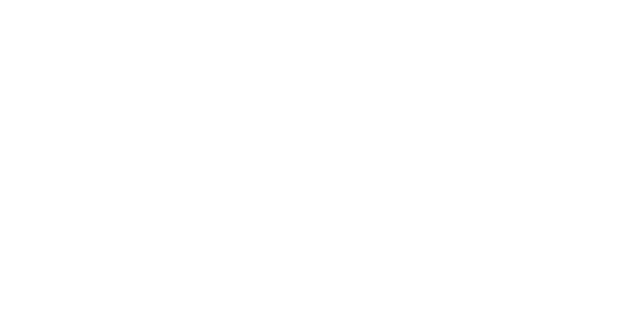
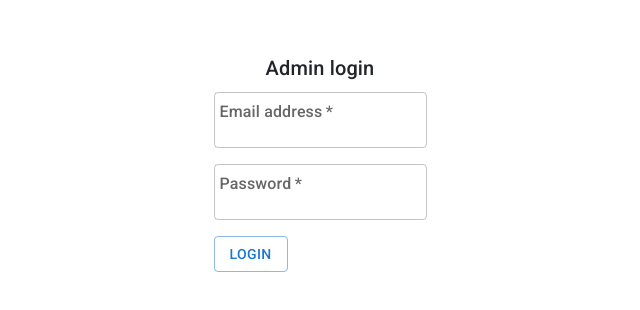
Before and after one commit to Neo-Cicada/bms-admin, a React (Create React App) app in the folder admin/: page / in a window 1280 px wide. Before the commit this address had no page. Shown: the part 234-544 px from the top of the page, without its empty margins (320-960 px from the left). Built offline with nearby package versions, Linux system fonts and the light colour scheme.

Commit message:
it can now fetch data but no function yet

```diff
--- a/admin/package.json
+++ b/admin/package.json
@@ -3,11 +3,15 @@
   "version": "0.1.0",
   "private": true,
   "dependencies": {
+    "@emotion/react": "^11.10.6",
+    "@emotion/styled": "^11.10.6",
+    "@fontsource/roboto": "^4.5.8",
+    "@mui/material": "^5.11.11",
     "@testing-library/jest-dom": "^5.16.5",
     "@testing-library/react": "^13.4.0",
     "@testing-library/user-event": "^13.5.0",
     "bootstrap": "^5.2.3",
-    "firebase": "^9.17.1",
+    "firebase": "^9.17.2",
     "react": "^18.2.0",
     "react-bootstrap": "^2.7.2",
     "react-dom": "^18.2.0",
--- a/admin/src/components/App.js
+++ b/admin/src/components/App.js
@@ -1,9 +1,8 @@
-import React, { useState, useEffect } from 'react';
 import Home from './Home';
 import Login from './Login';
 import Signup from './Signup';
 import { BrowserRouter as Router } from 'react-router-dom';
-import { Routes, Route, Link } from 'react-router-dom';
+import { Routes, Route } from 'react-router-dom';
 
 function App() {
 
@@ -17,7 +16,7 @@ function App() {
           <Routes>
             <Route path="/home" element={<Home />} />
             <Route path="/signup" element={<Signup />} />
-            <Route path="/login" element={<Login />} />
+            <Route path="/" element={<Login />} />
           </Routes>
         </section>
       </div>
--- a/admin/src/components/Home.js
+++ b/admin/src/components/Home.js
@@ -1,36 +1,44 @@
-import React from 'react';
-import { signOut } from "firebase/auth";
-import {auth} from '../firebase';
-import { useNavigate } from 'react-router-dom';
+import {React, useState, useEffect} from 'react';
+import { collection, getDocs } from "firebase/firestore";
+import LogoutBtn from './LogoutBtn';
+import { db } from '../firebase';
+const Home = () => {
+    const [data, setData] = useState([]);
 
-const Home = () => {
-    const navigate = useNavigate();
+     useEffect(() => {
+    const fetchData = async () => {
+      const querySnapshot = await getDocs(collection(db, "CertificateForm"));
+      const documents = querySnapshot.docs.map((doc) => doc.data());
+      setData(documents);
+    };
 
-    const handleLogout = () => {
-        signOut(auth).then(() => {
-        // Sign-out successful.
-            navigate("/");
-            console.log("Signed out successfully")
-        }).catch((error) => {
-        // An error happened.
-        });
-    }
+    fetchData();
+  }, []);
 
-    return(
-        <>
-            <nav>
-                <p>
-                    Welcome Home
-                </p>
+      return(
+    <div>
+      <h1>Fetch data from CertificateForm</h1>
+      <ul>
+        {data.map((doc) => (
+          <li>
+            <h4>{doc.certificate}</h4>
+            <h4>{doc.email}</h4>
+            <h4>{doc.firstname}</h4>
+            <h4>{doc.lastname}</h4>
+            <h4>{doc.phone}</h4>
+          </li>
 
-                <div>
-        			<button onClick={handleLogout}>
-                        Logout
-                    </button>
-        		</div>
-            </nav>
-        </>
-    )
+
+
+
+        ))}
+      </ul>
+    </div>
+  );
 }
 
+
+
+
+
 export default Home;
--- a/admin/src/components/Login.js
+++ b/admin/src/components/Login.js
@@ -1,7 +1,9 @@
-import React, {useState} from 'react';
-import {  signInWithEmailAndPassword   } from 'firebase/auth';
+import {Grid, CardActions,Button, TextField, Typography} from '@mui/material';
+import React, { useState } from 'react';
+import { signInWithEmailAndPassword } from 'firebase/auth';
 import { auth } from '../firebase';
-import { NavLink, useNavigate } from 'react-router-dom'
+import { useNavigate } from 'react-router-dom'
+import '@fontsource/roboto/500.css';
 
 const Login = () => {
     const navigate = useNavigate();
@@ -25,63 +27,73 @@ const Login = () => {
 
     }
 
-    return(
-        <>
-            <main >
+
+    return (
+        <Grid
+        container
+        spacing={0}
+        direction="column"
+        alignItems="center"
+        justifyContent="center"
+        style={{ minHeight: '100vh' }}
+      >
+        <Grid item xs={3}>
+
+
                 <section>
                     <div>
-                        <p> FocusApp </p>
 
                         <form>
+                            <Typography
+                                align='center'
+                                variant='h6'
+                            >
+                                Admin login
+                            </Typography>
                             <div>
-                                <label htmlFor="email-address">
-                                    Email address
-                                </label>
-                                <input
+                                <TextField
+                                    sx={{p: 1}}
                                     id="email-address"
                                     name="email"
                                     type="email"
+                                    label="Email address"
+                                    variant="outlined"
+                                    onChange={(e) => setEmail(e.target.value)}
                                     required
                                     placeholder="Email address"
-                                    onChange={(e)=>setEmail(e.target.value)}
                                 />
                             </div>
 
                             <div>
-                                <label htmlFor="password">
-                                    Password
-                                </label>
-                                <input
+                                <TextField
+                                    sx={{p: 1}}
+                                    variant="outlined"
+                                    label="Password"
                                     id="password"
                                     name="password"
                                     type="password"
                                     required
                                     placeholder="Password"
-                                    onChange={(e)=>setPassword(e.target.value)}
+                                    onChange={(e) => setPassword(e.target.value)}
                                 />
                             </div>
 
-                            <div>
-                                <button
+                            <CardActions>
+                                <Button
+                                    variant="outlined"
                                     onClick={onLogin}
                                 >
                                     Login
-                                </button>
-                            </div>
+                                </Button>
+                            </CardActions>
                         </form>
-
-                        <p >
-                        No account yet?  {' '}
-                            <NavLink to="/signup">
-                                Sign up
-                            </NavLink>
-                        </p>
-
 
                     </div>
                 </section>
-            </main>
-        </>
+
+
+            </Grid>
+            </Grid>
     )
 }
 
--- /dev/null
+++ b/admin/src/components/LogoutBtn.js
@@ -0,0 +1,25 @@
+import React from 'react';
+import { signOut } from "firebase/auth";
+import {auth} from '../firebase';
+import { useNavigate } from 'react-router-dom';
+export default function LogoutBtn() {
+    const navigate = useNavigate();
+
+    const handleLogout = () => {
+        signOut(auth).then(() => {
+        // Sign-out successful.
+            navigate("/");
+            console.log("Signed out successfully")
+        }).catch((error) => {
+        // An error happened.
+        });
+    }
+  return (
+    <div>
+    		<button onClick={handleLogout}>
+                Logout
+            </button>
+
+    </div>
+  )
+}
--- a/admin/src/components/Signup.js
+++ b/admin/src/components/Signup.js
@@ -17,7 +17,7 @@ const Signup = () => {
             // Signed in
             const user = userCredential.user;
             console.log(user);
-            navigate("/login")
+            navigate("/")
             // ...
         })
         .catch((error) => {
@@ -76,7 +76,7 @@ const Signup = () => {
 
                     <p>
                         Already have an account?{' '}
-                        <NavLink to="/login" >
+                        <NavLink to="/" >
                             Sign in
                         </NavLink>
                     </p>
--- a/admin/src/firebase.js
+++ b/admin/src/firebase.js
@@ -1,6 +1,6 @@
 import { initializeApp } from "firebase/app";
 import { getAuth } from "firebase/auth";
-
+import {getFirestore} from 'firebase/firestore'
 const firebaseConfig = {
   apiKey: "AIzaSyAydC1e68bcEqWPfXHCCPiWIAEe2ycJwxM",
   authDomain: "barangay-management-syst-330ea.firebaseapp.com",
@@ -12,7 +12,8 @@ const firebaseConfig = {
 };
 
 const app = initializeApp(firebaseConfig);
+// Initialize Firebase Authentication and get a reference to the service
 
-// Initialize Firebase Authentication and get a reference to the service
 export const auth = getAuth(app);
+export const db =  getFirestore(app)
 export default app;
```
Also changed, not shown: 1 other file (tests, documents, lock files or other folders). Lines whose indentation alone changed are shown as unchanged.
